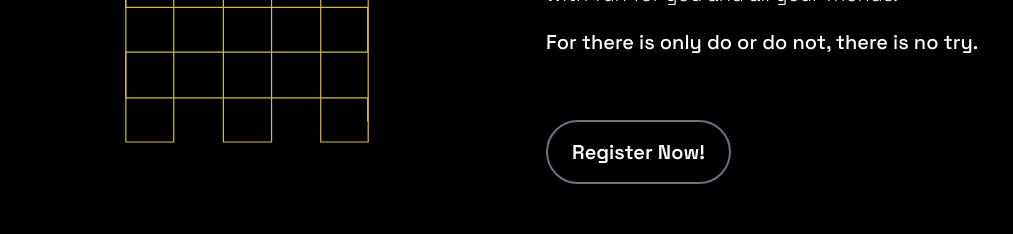
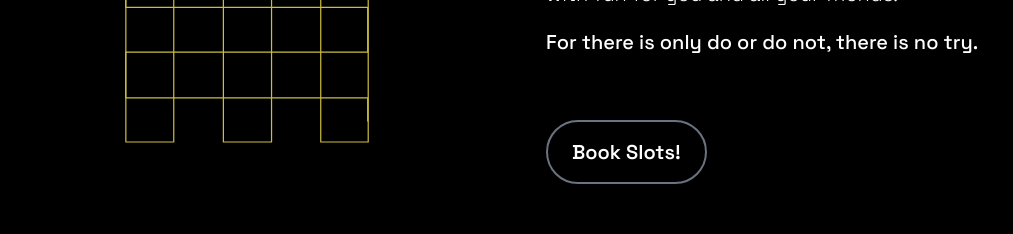
Before and after one commit to csivitu/Gravitas, a Next.js app: page / in a window 1280 px wide. Shown: the part 1300-1534 px from the top of the page, without its empty margins (134-1147 px from the left). Built offline with nearby package versions, Linux system fonts and the light colour scheme.

Commit message:
feat: LaserTag Book slots

```diff
--- a/components/Button.js
+++ b/components/Button.js
@@ -1,13 +1,13 @@
 import React from 'react'
 import { Link as ScrollLink } from 'react-scroll'
 
-function Button({ text, section }) {
+function Button({ text, section, href="https://events.vit.ac.in/events/gravitas2022/" }) {
     return (
         section ?
             <ScrollLink to={section} smooth={true} duration={500} spy={true} exact="true" offset={-25}>
                 <div className="text-base sm:text-lg py-4 px-6 md:text-xl font-semibold  bg-transparent focus:outline-none text-white rounded-full border-2 border-gray-500 hover:border-white hover:bg-white hover:text-black z-auto focus:z-10 focus:ring-4 focus:ring-gray-200 transition ease-linear cursor-pointer">{text}</div>
             </ScrollLink> :
-            <a href="https://events.vit.ac.in/events/gravitas2022/" target="_blank">
+            <a href={href} target="_blank">
                 <div className="text-base sm:text-lg py-4 px-6 md:text-xl font-semibold  bg-transparent focus:outline-none text-white rounded-full border-2 border-gray-500 hover:border-white hover:bg-white hover:text-black z-auto focus:z-10 focus:ring-4 focus:ring-gray-200 transition ease-linear cursor-pointer">{text}</div>
             </a>
     )
--- a/components/LaserTag.js
+++ b/components/LaserTag.js
@@ -23,7 +23,7 @@ function LaserTag() {
                             <p className='font-medium mb-16 '>
                                 For there is only do or do not, there is no try.
                             </p>
-                            <Button text={"Register Now!"} />
+                            <Button text={"Book Slots!"} href="https://lasertag.csivit.com" />
                         </div>
                     </div>
                 </div>
```
